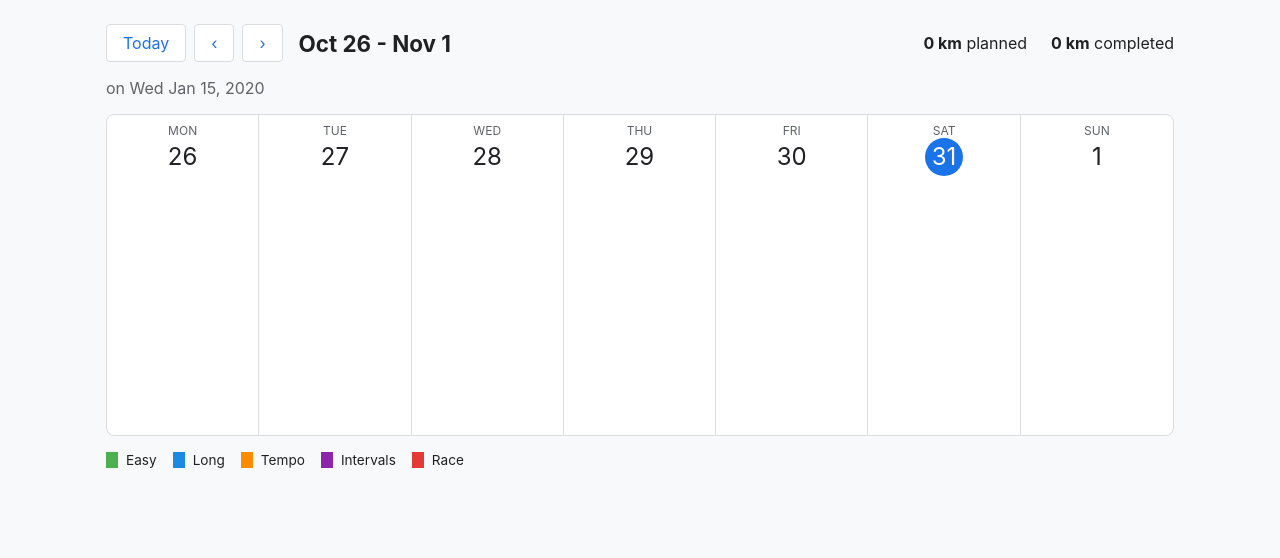
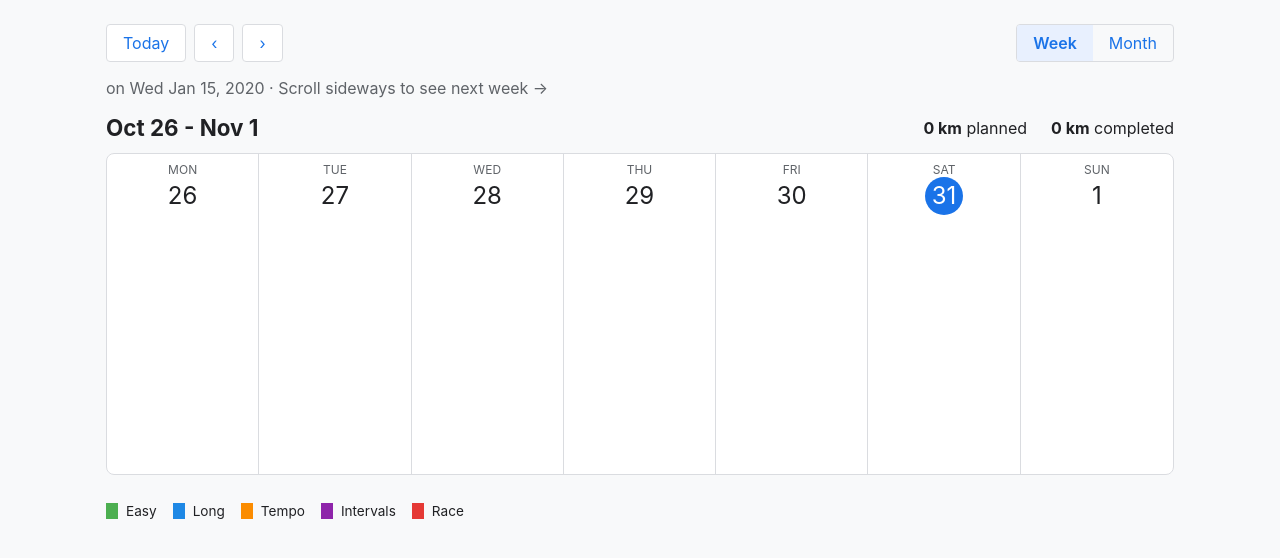
Before and after one commit to HaoSophareth/cs162-ai-app, a Flask app: page / in a window 1280 px wide. Shown: the part 46-604 px from the top of the page. Run offline with Flask 3, Linux system fonts and the light colour scheme; a user stored in the database is signed in; tables that the repository leaves empty hold one stand-in row (values such as "Sample post").

Commit message:
Build 2: month view and moving to the next week (re-prompt)

```diff
--- a/engineering_build/main.py
+++ b/engineering_build/main.py
@@ -10,6 +10,7 @@ from plan_generator import DAYS, RECOMMENDED_WEEKS, generate_plan, monday_of
 main_bp = Blueprint("main", __name__)
 
 DISTANCES = {"5k": "5k", "10k": "10k", "half": "Half marathon", "marathon": "Marathon"}
+WEEKS_SHOWN = 2
 
 
 def parse_date(text):
@@ -17,6 +18,36 @@ def parse_date(text):
         return date.fromisoformat(text)
     except (TypeError, ValueError):
         return None
+
+
+def runs_between(plan, first_day, last_day):
+    return Run.query.filter(
+        Run.plan_id == plan.id, Run.date >= first_day, Run.date <= last_day
+    ).order_by(Run.date, Run.id).all()
+
+
+def total_plan_weeks(plan):
+    return (monday_of(plan.race_date) - monday_of(plan.start_date)).days // 7 + 1
+
+
+def plan_week_number(plan, week_start):
+    # None for weeks outside the plan, so templates only show "Week N" when it means something.
+    number = (week_start - monday_of(plan.start_date)).days // 7 + 1
+    return number if 1 <= number <= total_plan_weeks(plan) else None
+
+
+def build_week(plan, week_start):
+    week_end = week_start + timedelta(days=6)
+    runs = runs_between(plan, week_start, week_end)
+    days = [week_start + timedelta(days=i) for i in range(7)]
+    return {
+        "start": week_start,
+        "end": week_end,
+        "number": plan_week_number(plan, week_start),
+        "columns": [{"date": d, "runs": [r for r in runs if r.date == d]} for d in days],
+        "planned_km": sum(r.distance_km for r in runs),
+        "done_km": sum(r.distance_km for r in runs if r.done),
+    }
 
 
 def get_user_run(run_id):
@@ -125,38 +156,65 @@ def week():
     if plan is None:
         return redirect(url_for("main.setup"))
 
-    today = date.today()
-    week_start = monday_of(parse_date(request.args.get("start")) or today)
-    week_end = week_start + timedelta(days=6)
-
-    runs = Run.query.filter(
-        Run.plan_id == plan.id, Run.date >= week_start, Run.date <= week_end
-    ).order_by(Run.date, Run.id).all()
-
-    columns = []
-    for i in range(7):
-        day = week_start + timedelta(days=i)
-        columns.append({"date": day, "runs": [r for r in runs if r.date == day]})
-
-    # Only show "Week N" for weeks that are actually part of the plan.
-    week_number = (week_start - monday_of(plan.start_date)).days // 7 + 1
-    total_weeks = (monday_of(plan.race_date) - monday_of(plan.start_date)).days // 7 + 1
-    if not 1 <= week_number <= total_weeks:
-        week_number = None
+    week_start = monday_of(parse_date(request.args.get("start")) or date.today())
+    # Two weeks side by side in a horizontal scroller: the chosen week, then the next one.
+    weeks = [build_week(plan, week_start + timedelta(weeks=i)) for i in range(WEEKS_SHOWN)]
 
     return render_template(
         "week.html",
         plan=plan,
-        columns=columns,
-        today=today,
-        week_start=week_start,
-        week_end=week_end,
-        week_number=week_number,
-        total_weeks=total_weeks,
-        planned_km=sum(r.distance_km for r in runs),
-        done_km=sum(r.distance_km for r in runs if r.done),
+        weeks=weeks,
+        today=date.today(),
+        total_weeks=total_plan_weeks(plan),
+        month=week_start.strftime("%Y-%m"),
         prev_start=(week_start - timedelta(days=7)).isoformat(),
         next_start=(week_start + timedelta(days=7)).isoformat(),
+        distances=DISTANCES,
+    )
+
+
+@main_bp.route("/month")
+@login_required
+def month():
+    plan = Plan.query.filter_by(user_id=current_user.id).first()
+    if plan is None:
+        return redirect(url_for("main.setup"))
+
+    today = date.today()
+    first = parse_date((request.args.get("month") or "") + "-01") or today.replace(day=1)
+    next_first = (first + timedelta(days=32)).replace(day=1)
+    last = next_first - timedelta(days=1)
+
+    # The grid starts on the Monday before the 1st and ends on the Sunday after
+    # the last day, so every row is a full week like in Google Calendar.
+    grid_start = monday_of(first)
+    grid_end = monday_of(last) + timedelta(days=6)
+    runs = runs_between(plan, grid_start, grid_end)
+
+    rows = []
+    week_start = grid_start
+    while week_start <= grid_end:
+        days = [week_start + timedelta(days=i) for i in range(7)]
+        rows.append({
+            "week_start": week_start,
+            "week_number": plan_week_number(plan, week_start),
+            "days": [{"date": d, "runs": [r for r in runs if r.date == d]} for d in days],
+        })
+        week_start += timedelta(days=7)
+
+    # Totals only count runs inside this month, not the grey days from next to it.
+    month_runs = [r for r in runs if first <= r.date <= last]
+    return render_template(
+        "month.html",
+        plan=plan,
+        rows=rows,
+        first=first,
+        today=today,
+        planned_km=sum(r.distance_km for r in month_runs),
+        done_km=sum(r.distance_km for r in month_runs if r.done),
+        prev_month=(first - timedelta(days=1)).strftime("%Y-%m"),
+        next_month=next_first.strftime("%Y-%m"),
+        week_link=monday_of(first).isoformat(),
         distances=DISTANCES,
     )
 
--- a/engineering_build/static/style.css
+++ b/engineering_build/static/style.css
@@ -91,11 +91,30 @@ legend { font-weight: 600; padding: 0 0.3rem; }
 }
 .button.secondary { color: #1a73e8; background: #fff; border-color: #dadce0; }
 
-/* Week view */
-.week-header { display: flex; justify-content: space-between; align-items: center; flex-wrap: wrap; gap: 1rem; }
+/* Calendar toolbar (shared by week and month views) */
+.calendar-toolbar { display: flex; justify-content: space-between; align-items: center; flex-wrap: wrap; gap: 1rem; }
 .week-nav { display: flex; align-items: center; gap: 0.5rem; }
 .week-nav h1 { margin: 0 0 0 0.5rem; }
+.view-toggle { display: flex; border: 1px solid #dadce0; border-radius: 4px; overflow: hidden; }
+.view-toggle a, .view-toggle span { padding: 0.5rem 1rem; text-decoration: none; }
+.view-toggle .active { background: #e8f0fe; color: #1a73e8; font-weight: 600; }
+
+/* Week view */
+.week-header { display: flex; justify-content: space-between; align-items: center; flex-wrap: wrap; gap: 1rem; margin-bottom: 0.75rem; }
+.week-header h1 { margin: 0; }
+.week-header p { margin: 0; }
 .week-totals { display: flex; gap: 1.5rem; }
+
+/* Each week is a full-width panel; scroll-snap makes a sideways scroll land
+   cleanly on the next week instead of stopping halfway. */
+.week-scroller {
+  display: flex;
+  gap: 1.5rem;
+  overflow-x: auto;
+  scroll-snap-type: x mandatory;
+  padding-bottom: 0.75rem;
+}
+.week-panel { flex: 0 0 100%; scroll-snap-align: start; }
 
 .week-grid {
   display: grid;
@@ -127,6 +146,24 @@ legend { font-weight: 600; padding: 0 0.3rem; }
 .run-type { display: block; font-weight: 600; }
 .run-distance, .run-done { display: block; font-size: 0.85rem; }
 
+/* Month view: a narrow week-number column, then 7 day columns. */
+.month-grid {
+  display: grid;
+  grid-template-columns: 2.5rem repeat(7, 1fr);
+  background: #fff;
+  border: 1px solid #dadce0;
+  border-radius: 8px;
+  overflow: hidden;
+}
+.month-day-name { padding: 0.5rem; font-size: 0.75rem; text-transform: uppercase; color: #5f6368; text-align: center; border-bottom: 1px solid #dadce0; }
+.month-week-number { display: flex; justify-content: center; padding-top: 0.6rem; font-size: 0.75rem; color: #5f6368; text-decoration: none; border-top: 1px solid #dadce0; }
+.month-week-number:hover { background: #f1f3f4; }
+.month-cell { min-height: 110px; padding: 0.3rem; border-top: 1px solid #dadce0; border-left: 1px solid #dadce0; }
+.month-cell .day-number { display: block; font-size: 0.85rem; width: 1.6rem; height: 1.6rem; line-height: 1.6rem; margin: 0 auto 0.3rem; }
+.month-cell.other-month { background: #f8f9fa; }
+.month-cell.other-month .day-number { color: #9aa0a6; }
+.run-card.compact { padding: 0.15rem 0.35rem; margin-bottom: 0.25rem; font-size: 0.75rem; white-space: nowrap; overflow: hidden; text-overflow: ellipsis; }
+
 .legend { display: flex; gap: 1rem; margin-top: 1rem; font-size: 0.85rem; }
 .legend-item { padding-left: 0.5rem; border-left: 12px solid var(--run-color); }
 
--- a/engineering_build/templates/week.html
+++ b/engineering_build/templates/week.html
@@ -1,28 +1,39 @@
 {% extends "base.html" %}
 {% block title %}My week{% endblock %}
 {% block content %}
-<div class="week-header">
+<div class="calendar-toolbar">
   <div class="week-nav">
     <a class="button secondary" href="{{ url_for('main.week') }}">Today</a>
     <a class="button secondary" href="{{ url_for('main.week', start=prev_start) }}" title="Previous week">&lsaquo;</a>
     <a class="button secondary" href="{{ url_for('main.week', start=next_start) }}" title="Next week">&rsaquo;</a>
-    <h1>
-      {{ week_start.strftime('%b') }} {{ week_start.day }} - {{ week_end.strftime('%b') }} {{ week_end.day }}
-      {% if week_number %}<span class="muted">· Week {{ week_number }} of {{ total_weeks }}</span>{% endif %}
-    </h1>
   </div>
-  <div class="week-totals">
-    <span><strong>{{ '%g' % planned_km|round(1) }} km</strong> planned</span>
-    <span><strong>{{ '%g' % done_km|round(1) }} km</strong> completed</span>
+  <div class="view-toggle">
+    <span class="active">Week</span>
+    <a href="{{ url_for('main.month', month=month) }}">Month</a>
   </div>
 </div>
 
 <p class="muted">
   {{ distances[plan.race_distance] }} on {{ plan.race_date.strftime('%a %b') }} {{ plan.race_date.day }}, {{ plan.race_date.year }}
+  · <span class="scroll-hint">Scroll sideways to see next week &rarr;</span>
 </p>
 
+<div class="week-scroller">
+  {% for week in weeks %}
+    <section class="week-panel">
+      <div class="week-header">
+        <h1>
+          {{ week.start.strftime('%b') }} {{ week.start.day }} - {{ week.end.strftime('%b') }} {{ week.end.day }}
+          {% if week.number %}<span class="muted">· Week {{ week.number }} of {{ total_weeks }}</span>{% endif %}
+        </h1>
+        <div class="week-totals">
+          <span><strong>{{ '%g' % week.planned_km|round(1) }} km</strong> planned</span>
+          <span><strong>{{ '%g' % week.done_km|round(1) }} km</strong> completed</span>
+        </div>
+      </div>
+
       <div class="week-grid">
-  {% for column in columns %}
+        {% for column in week.columns %}
           <div class="day-column {% if column.date == today %}today{% endif %}">
             <div class="day-heading">
               <span class="day-name">{{ column.date.strftime('%a') }}</span>
@@ -39,6 +50,9 @@
           </div>
         {% endfor %}
       </div>
+    </section>
+  {% endfor %}
+</div>
 
 <div class="legend">
   {% for type in ['easy', 'long', 'tempo', 'intervals', 'race'] %}
```
Also changed, not shown: engineering_build/templates/month.html (added, +56 -0 lines). Lines whose indentation alone changed are shown as unchanged.
